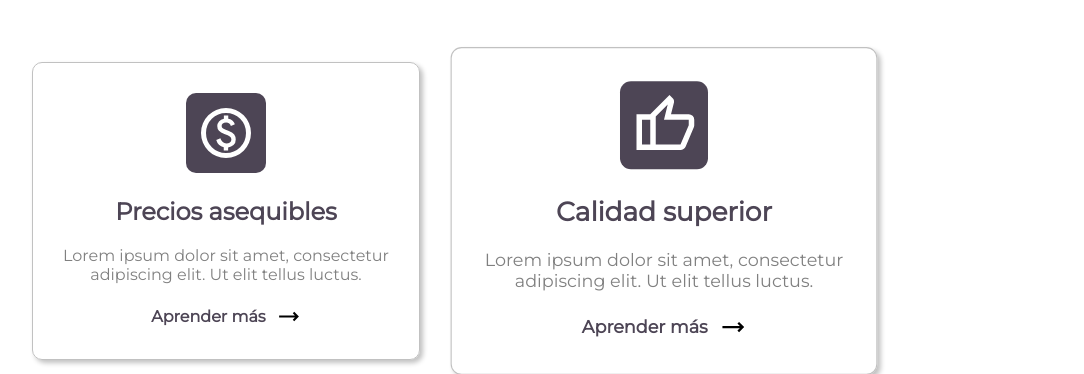
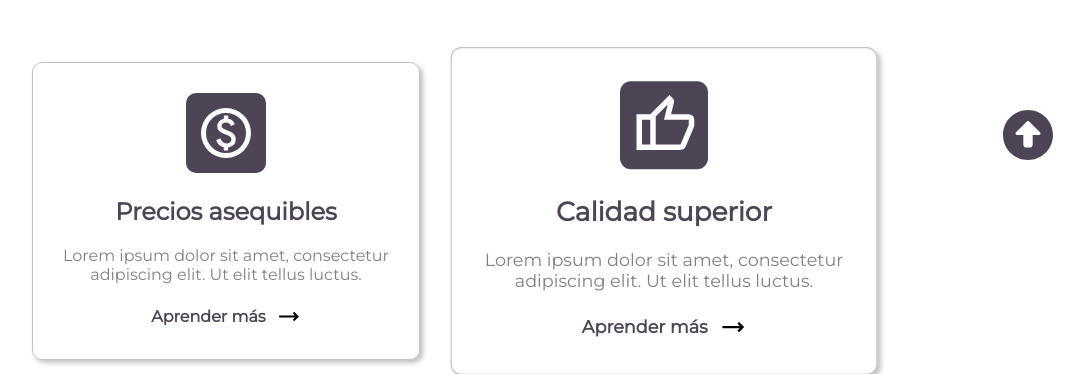
Before and after one commit to fernandohps17/textile, a PHP site: page / in a window 1280 px wide. Shown: the part 608-982 px from the top of the page, without its empty margins (195-1279 px from the left). Run offline with PHP 8.4, Linux system fonts and the light colour scheme.

Commit message:
Se agrego el boton para ir al inicio y se preparo la web para hacerla bilingue

```diff
--- /dev/null
+++ b/comons/btn_top.php
@@ -0,0 +1,6 @@
+  <!-- Boton de Inicio -->
+  <div class="inicio">
+    <a href="#inicio" aria-label="ininio"><svg xmlns="http://www.w3.org/2000/svg" viewBox="0 0 512 512">
+        <path d="M256 512c141.4 0 256-114.6 256-256S397.4 0 256 0S0 114.6 0 256S114.6 512 256 512zm11.3-395.3l112 112c4.6 4.6 5.9 11.5 3.5 17.4s-8.3 9.9-14.8 9.9H304v96c0 17.7-14.3 32-32 32H240c-17.7 0-32-14.3-32-32V256H144c-6.5 0-12.3-3.9-14.8-9.9s-1.1-12.9 3.5-17.4l112-112c6.2-6.2 16.4-6.2 22.6 0z" />
+      </svg></a>
+  </div>
--- a/comons/nav.php
+++ b/comons/nav.php
@@ -20,7 +20,7 @@ if (strpos($_SERVER['REQUEST_URI'], 'servicios')) {
 }
 ?>
 
-<div class="container bg_header">
+<div class="container bg_header" id="inicio">
     <div class="content">
 
         <!-- Seccion  menu -->
--- a/index.php
+++ b/index.php
@@ -42,6 +42,7 @@ require_once "./comons/version_css_js.php";
 <body>
 
     <?php
+        require_once './comons/btn_top.php';
         require_once './comons/nav.php';
         require_once './comons/icon_principal.php';
         require_once './comons/about.php';
--- /dev/null
+++ b/public/scss/components/_btn_top.scss
@@ -0,0 +1,31 @@
+@import "./vars";
+
+// Boton de Inicio
+.inicio {
+  width: 50px;
+  height: 50px;
+  position: absolute;
+  position: fixed;
+  bottom: 2em;
+  right: 2em;
+  background: white;
+  border-radius: 50%;
+  cursor: pointer;
+  z-index: 1;
+  transition: 1s ease;
+
+  svg {
+    transition: all 300ms;
+    position: relative;
+    fill: $color_principal;
+  }
+
+  svg:hover {
+    transform: scale(1.2);
+    fill: $color_secundario;
+  }
+}
+
+.inicio:hover {
+  transform: rotate(360deg);
+}
--- a/public/scss/main.scss
+++ b/public/scss/main.scss
@@ -1,4 +1,5 @@
 @import './components/vars';
+@import './components/btn_top';
 @import './components/layout';
 @import './components/nav';
 @import './components/header';
```
Also changed, not shown: public/css/main.css, 1 other file.
